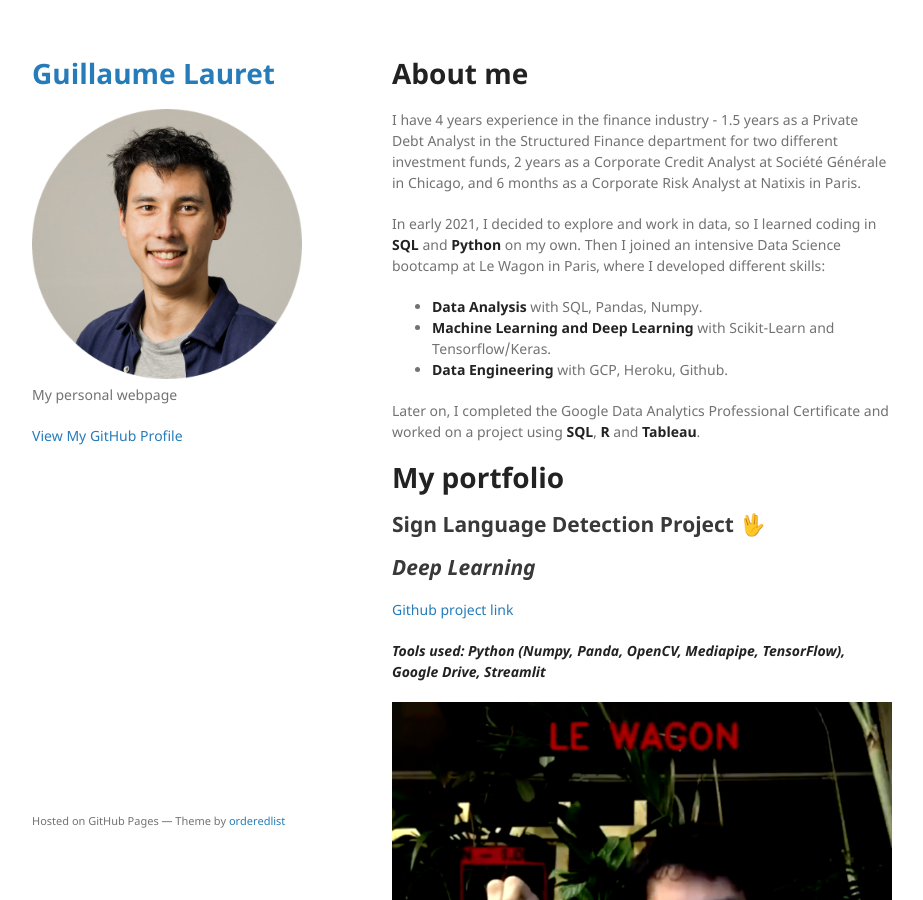
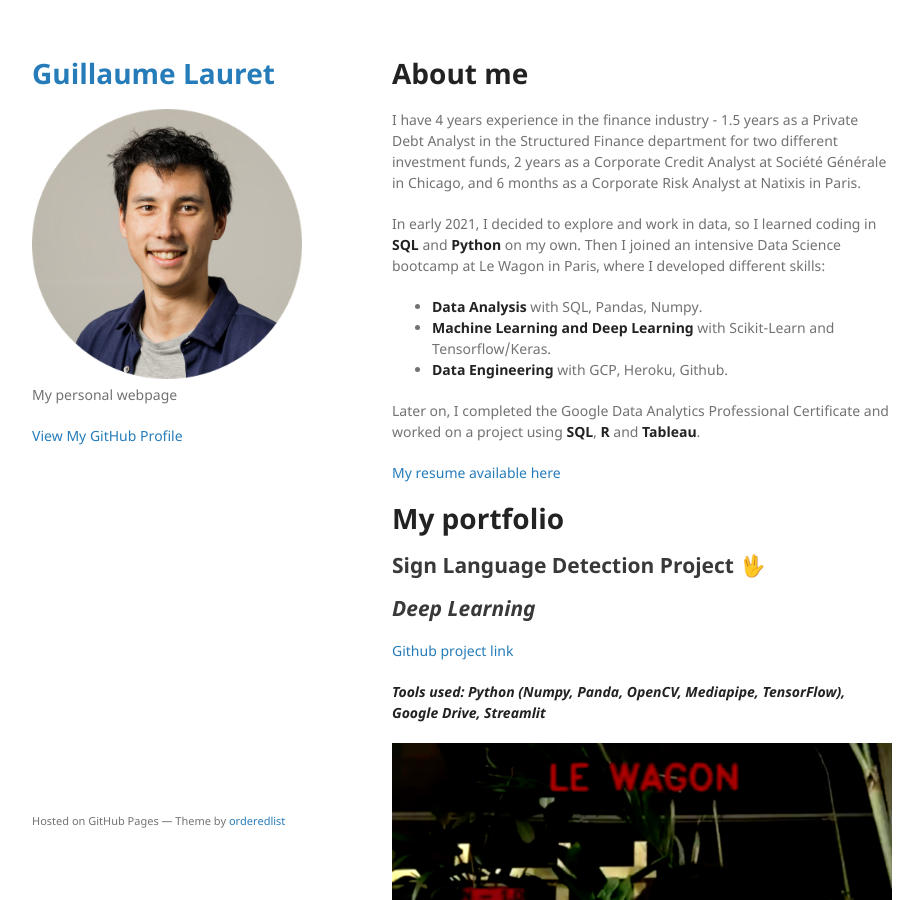
Before and after one commit to glauret/glauret.github.io, a Jekyll site: the page built from index.md, in a window 1280 px wide and 900 px high. Shown: the whole window, without its empty margins (178-1101 px from the left). Built offline with Jekyll 4.4.1, drawn with Linux system fonts in a browser that asks for light colours; our own code applies the rules of GitHub Pages for plain Markdown files.

Commit message:
updatelink resume

```diff
--- a/index.md
+++ b/index.md
@@ -12,6 +12,8 @@ In early 2021, I decided to explore and work in data, so I learned coding in **S
 - **Data Engineering** with GCP, Heroku, Github.
 
 Later on, I completed the Google Data Analytics Professional Certificate and worked on a project using **SQL**, **R** and **Tableau**.
+
+[My resume available here](https://drive.google.com/file/d/1umom4fc79bjPD2_fCEb2NA4zVnooG5JO/view?usp=sharing)
 
 # My portfolio
 
```
